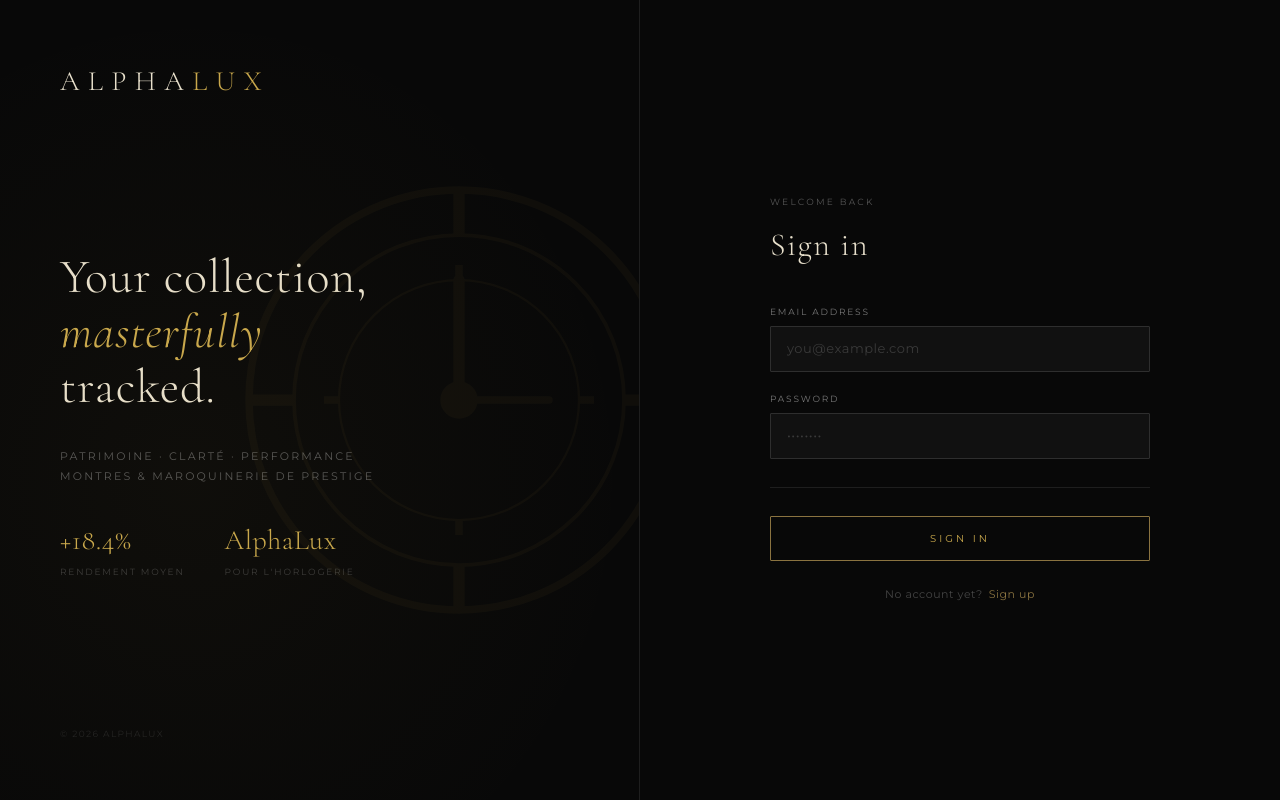
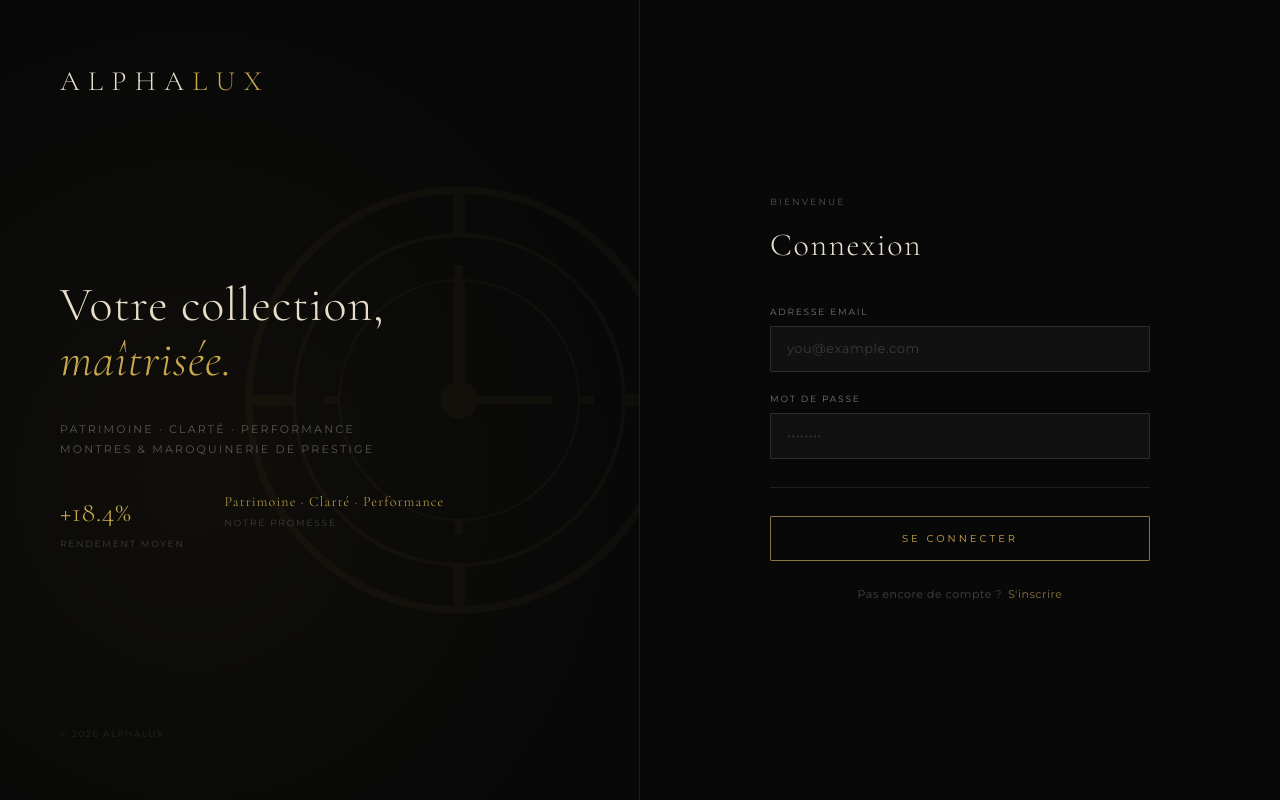
Before and after one commit to AlphaLux-Julien/alphalux, a Next.js app: page /login in a window 1280 px wide. Built offline with nearby package versions, Linux system fonts and the light colour scheme; no server answers.

Commit message:
Login page FR

```diff
--- a/app/login/page.tsx
+++ b/app/login/page.tsx
@@ -285,9 +285,8 @@ export default function LoginPage() {
 
           <div className="left-center">
             <div className="left-tagline">
-              Your collection,<br />
-              <em>masterfully</em><br />
-              tracked.
+              Votre collection,<br />
+              <em>maîtrisée.</em>
             </div>
             <div className="left-sub">
               Patrimoine · Clarté · Performance<br />
@@ -299,8 +298,8 @@ export default function LoginPage() {
                 <div className="left-stat-lbl">Rendement moyen</div>
               </div>
               <div>
-                <div className="left-stat-val">AlphaLux</div>
-                <div className="left-stat-lbl">Pour l'horlogerie</div>
+                <div className="left-stat-val" style={{ fontSize: 14, letterSpacing: "0.08em" }}>Patrimoine · Clarté · Performance</div>
+                <div className="left-stat-lbl">Notre promesse</div>
               </div>
             </div>
           </div>
@@ -333,14 +332,14 @@ export default function LoginPage() {
           <div className="form-card">
 
             <div className="form-eyebrow">
-              {mode === "login" ? "Welcome back" : "Create account"}
+              {mode === "login" ? "Bienvenue" : "Créer un compte"}
             </div>
             <div className="form-title">
-              {mode === "login" ? "Sign in" : "Join AlphaLux"}
+              {mode === "login" ? "Connexion" : "Rejoindre AlphaLux"}
             </div>
 
             <div className="field">
-              <label className="field-label">Email address</label>
+              <label className="field-label">Adresse email</label>
               <input
                 className="field-input"
                 type="email"
@@ -352,7 +351,7 @@ export default function LoginPage() {
             </div>
 
             <div className="field">
-              <label className="field-label">Password</label>
+              <label className="field-label">Mot de passe</label>
               <input
                 className="field-input"
                 type="password"
@@ -376,18 +375,18 @@ export default function LoginPage() {
               onClick={handleSubmit}
               disabled={loading}
             >
-              {loading ? "Please wait..." : mode === "login" ? "Sign in" : "Create account"}
+              {loading ? "Veuillez patienter..." : mode === "login" ? "Se connecter" : "Créer un compte"}
             </button>
 
             <div className="toggle-row">
               <span className="toggle-text">
-                {mode === "login" ? "No account yet?" : "Already have an account?"}
+                {mode === "login" ? "Pas encore de compte ?" : "Déjà un compte ?"}
               </span>
               <button
                 className="toggle-btn"
                 onClick={() => { setMode(mode === "login" ? "signup" : "login"); setMessage("") }}
               >
-                {mode === "login" ? "Sign up" : "Sign in"}
+                {mode === "login" ? "S'inscrire" : "Se connecter"}
               </button>
             </div>
 
```
